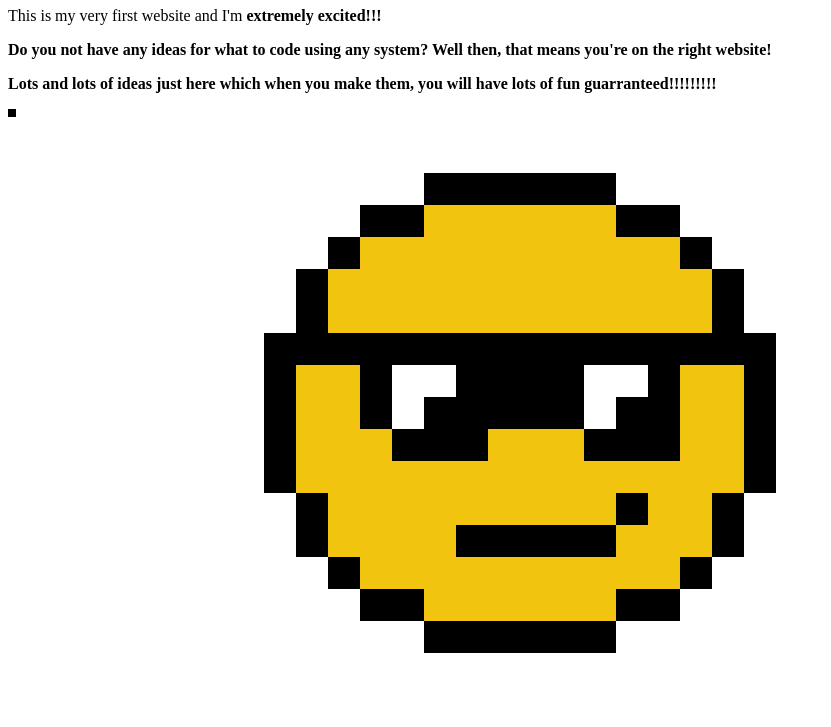
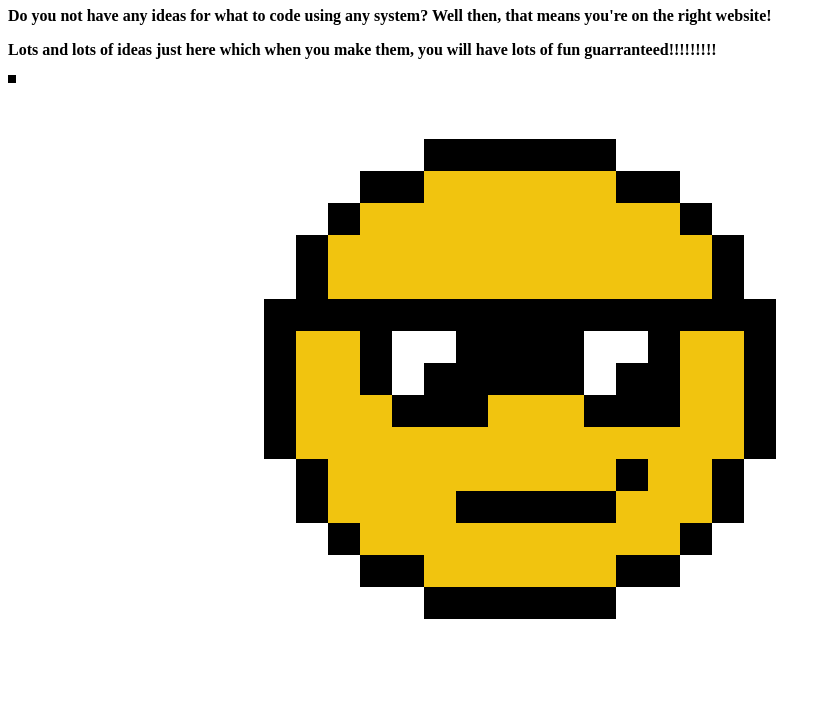
Before and after one commit to coderguy818/Codingguy, a plain HTML site: page index.html in a window 1280 px wide. Shown: the part 73-800 px from the top of the page, without its empty margins (0-831 px from the left). Drawn offline with Linux system fonts and the light colour scheme.

Commit message:
Update index.html

```diff
--- a/index.html
+++ b/index.html
@@ -8,7 +8,7 @@
 <body>
 <h1>Coding Ideas</h1>
 
-This is my very first website and I'm <b>extremely excited!!!</b>
+
 
 <p>
 <b>Do you not have any ideas for what to code using any system? Well then, that means you're on the right website!<p> Lots and lots of ideas just here which when you make them, you will have lots of fun guarranteed!!!!!!!!!</p></b>
```
